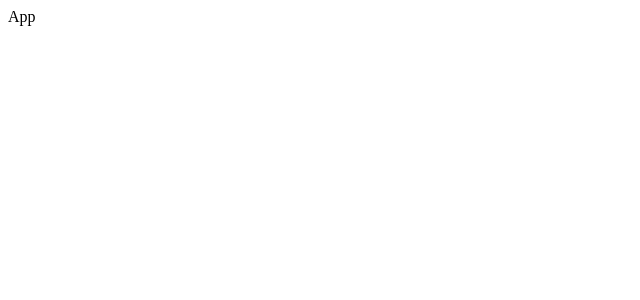
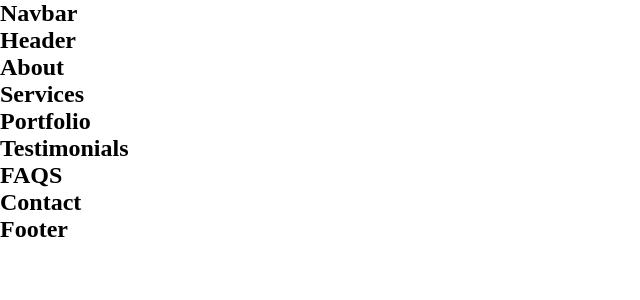
Before and after one commit to ndurivin/vinn-portfolio, a React (Create React App) app: page / in a window 1280 px wide. Shown: the top 300 px of the page, without its empty margins (0-640 px from the left). Built offline with nearby package versions, Linux system fonts and the light colour scheme.

Commit message:
Adds the general styles used across the app

```diff
--- a/src/App.jsx
+++ b/src/App.jsx
@@ -1,8 +1,31 @@
+import Navbar from "./sections/navbar/Navbar";
+import Header from "./sections/header/Header";
+import About from './sections/about/About';
+import Services from './sections/services/Services';
+import Portfolio from './sections/portfolio/Portfolio';
+import Testimonials from './sections/testimonials/Testimonials';
+import FAQS from './sections/faqs/FAQS';
+import Contact from './sections/contact/Contact';
+import Footer from './sections/footer/Footer';
+import FloatingNav from './sections/floating-nav/FloatingNav';
+
 
 const App = () => {
   return (
-    <div>App</div>
-  )
-}
+    <main>
+      <Navbar />
+      <Header />
+      <About />
+      <Services />
+      <Portfolio />
+      <Testimonials />
+      <FAQS />
+      <Contact />
+      <Footer/>
+      <FloatingNav />
+
+    </main>
+  );
+};
 
 export default App;
--- a/src/index.css
+++ b/src/index.css
@@ -0,0 +1,9 @@
+* {
+    margin: 0;
+    padding: 0;
+    border: 0;
+    outline: 0;
+    list-style: none;
+    text-decoration: none;
+    box-sizing: border-box;
+}
```
Also changed, not shown: src/sections/testimonials/Testimonials.jsx (renamed from src/sections/testimanials/Testimonials.jsx), src/sections/testimonials/testimonials.css (added).
